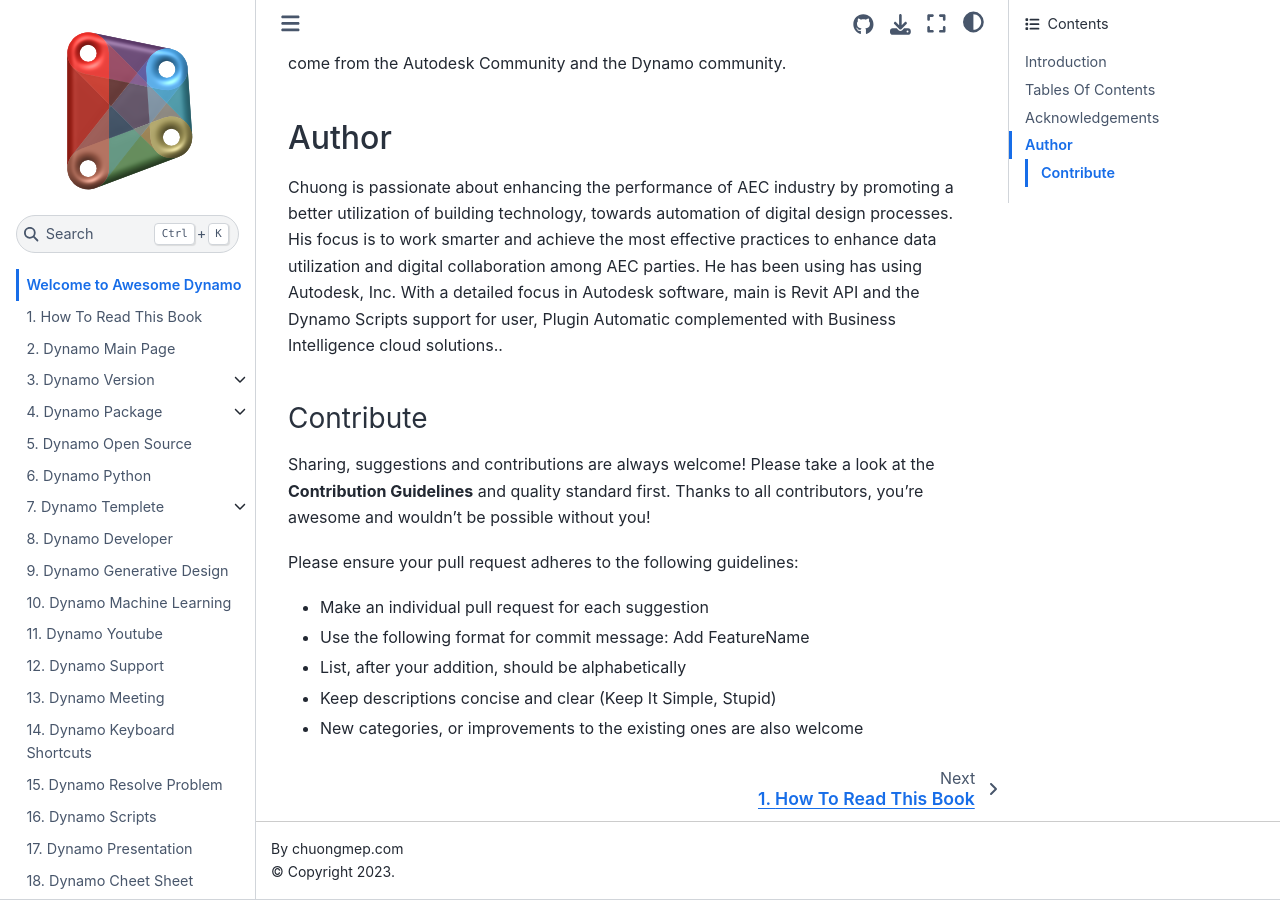
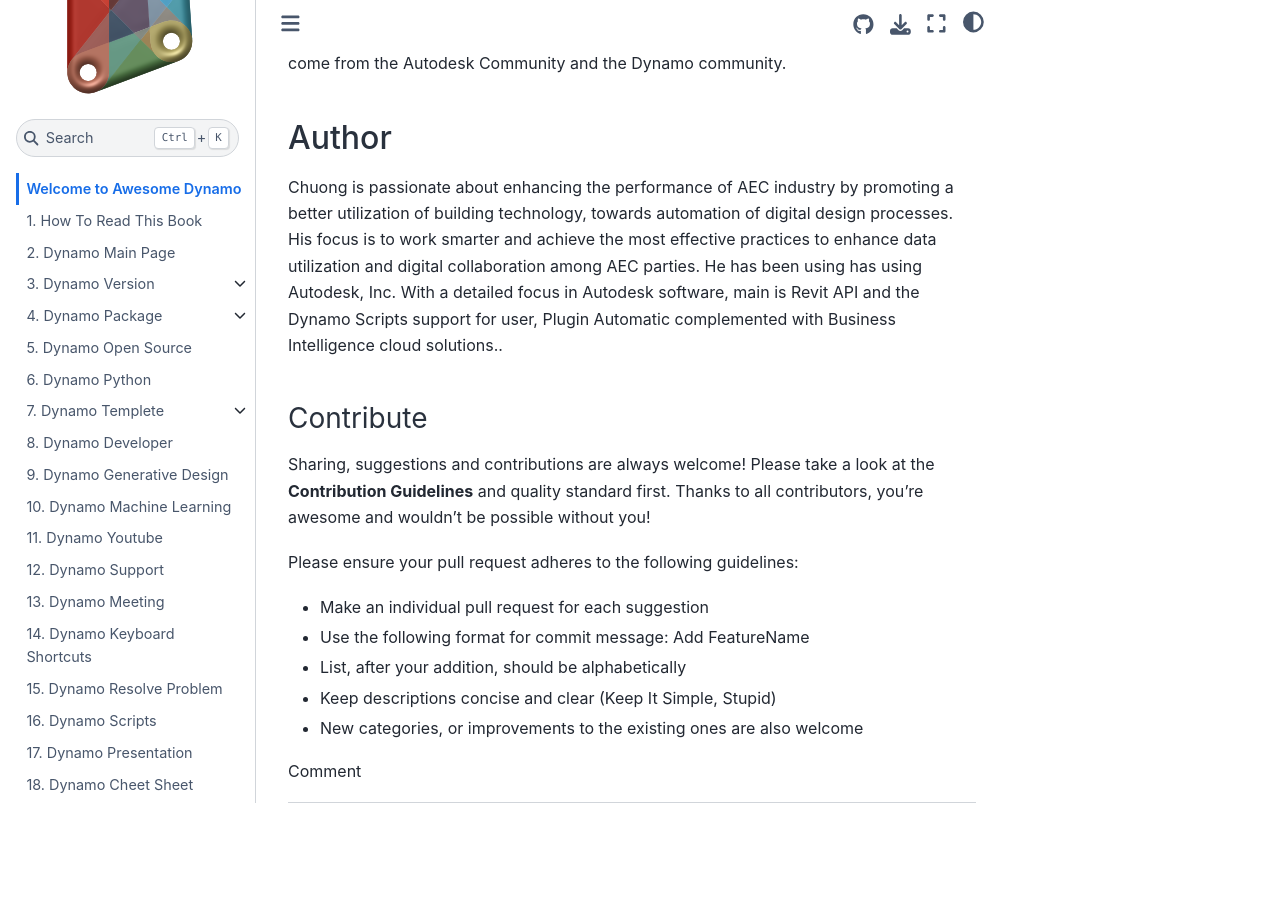
Before and after one commit to chuongmep/Awesome-Dynamo, a Jupyter Book: the page built from intro.md, in a window 1280 px wide and 900 px high, scrolled down 1537 px. Built offline with Jupyter Book 1.0.4 settings and Sphinx 7.4.7 and the Sphinx Book theme 1.1.4, drawn with Linux system fonts in a browser that asks for light colours; comment, search, counter and statistics services are not loaded; after the commit the page ends 2340 px from its top, so only the background shows below that; some of the changed lines change nothing that is shown.

Commit message:
allow comment in welcome

````diff
--- a/intro.md
+++ b/intro.md
@@ -26,3 +26,18 @@
 - List, after your addition, should be alphabetically
 - Keep descriptions concise and clear (Keep It Simple, Stupid)
 - New categories, or improvements to the existing ones are also welcome
+
+Comment
+
+```{raw} html
+<script
+   type="text/javascript"
+   src="https://utteranc.es/client.js"
+   async="async"
+   repo="chuongmep/Awesome-Dynamo"
+   issue-term="pathname"
+   theme="github-light"
+   label="💬 Welcome"
+   crossorigin="anonymous"
+/>
+```
````
